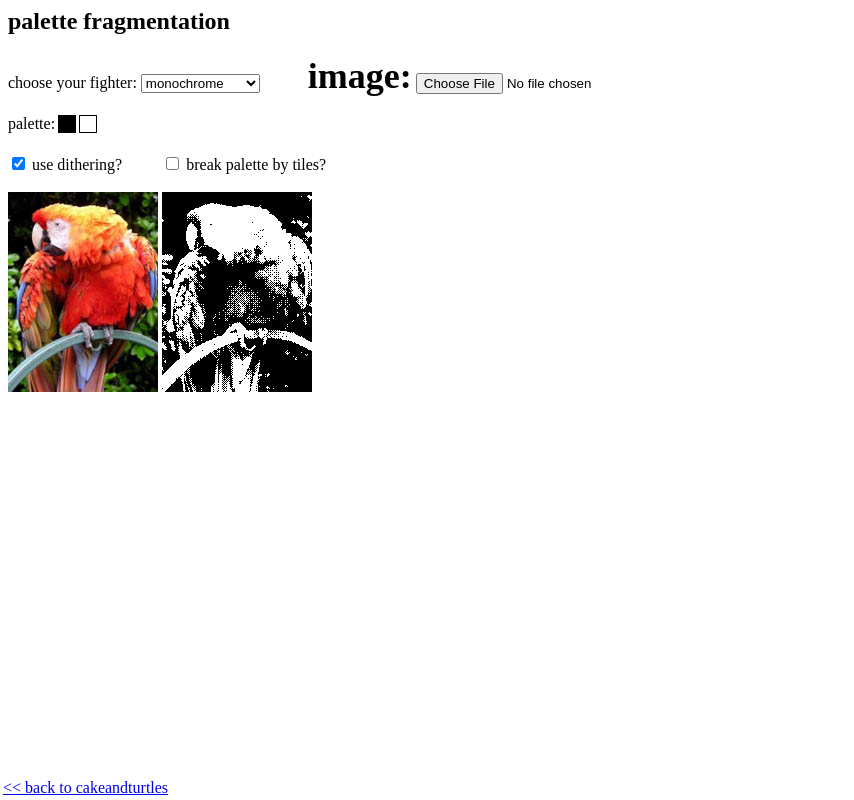
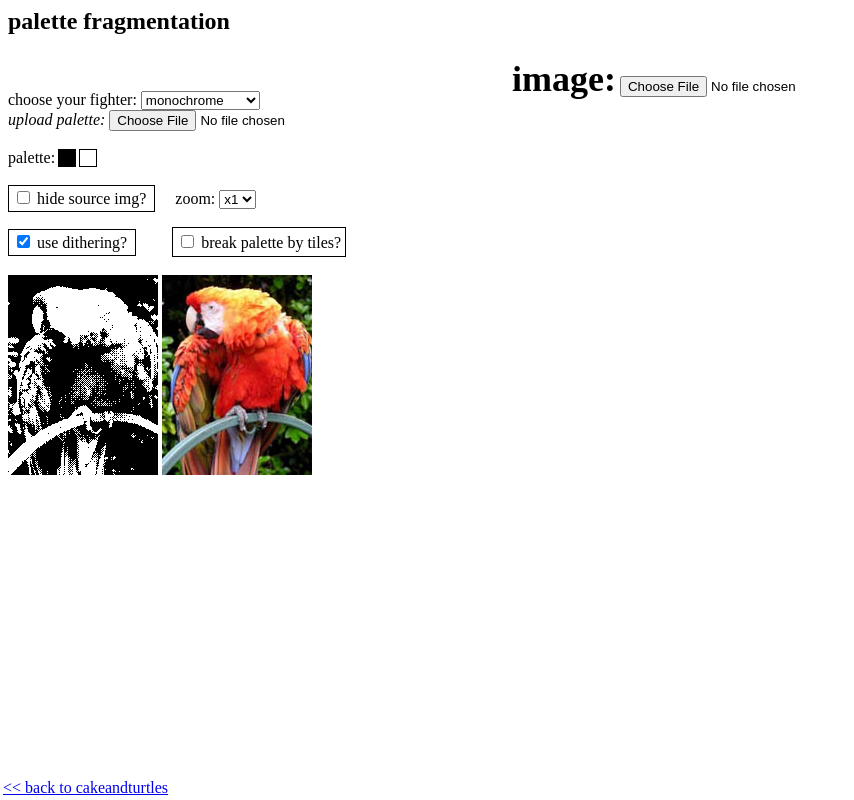
Before and after one commit to jakeonaut/palette-world, a plain HTML site: page index.html in a window 1280 px wide. Shown: the whole page, without its empty margins (0-854 px from the left). Drawn offline with Linux system fonts and the light colour scheme.

Commit message:
additions

```diff
--- a/index.html
+++ b/index.html
@@ -20,6 +20,9 @@
 <body>
 
 <h2>palette fragmentation</h2>
+<br>
+<div style="display:inline-block;position:absolute;left:512px;top:58px;"><span style="font-size: 36px;font-weight:bold;">image:</span> <input id="userImage" type="file" onchange="userUploadImage();" value="upload image" /></div>
+<br>
 choose your fighter:
 <select id="user_palette" onchange="userSelectPalette();">
     <option value="monochrome">monochrome</option>
@@ -33,8 +36,8 @@ choose your fighter:
     <option value="16">random 16 color</option>
     <!--<option value="0">8 colors chosen from image</option>-->
 </select>
-&nbsp;&nbsp;&nbsp;&nbsp;&nbsp;&nbsp;&nbsp;&nbsp;&nbsp;&nbsp;
-<span style="font-size: 36px;font-weight:bold;">image:</span> <input type="file" onchange="userUploadImage();" value="upload image" />
+<br>
+<div style="display:inline-block;"><i>upload palette:</i> <input id="userPalette" type="file" onchange="userUploadPalette();" value="upload image" /></div>
 <br/><br/>
 <span style="float:left;">palette: </span><span id="palette_area"></span>
 <div style="clear:both;"></div>
@@ -44,15 +47,30 @@ color mode: <select id="color_style" onchange="userSelectColorStyle();">
     <option value="hicolor">high color</option>
 </select>
 <br/>--><br/>
-<input type="checkbox" id="user_dithering" checked onchange="userToggleDithering();">
+<span style="cursor:pointer;border:1px solid black; padding:4px;" onClick="userToggleHideSourceImg()">
+    <input style="cursor:pointer;" type="checkbox" id="user_hide_src_img">
+    hide source img?
+</span>
+&nbsp;&nbsp;&nbsp;&nbsp;
+zoom: <select id="user_zoom" onchange="userSelectZoom();">
+    <option value="1">x1</option>
+    <option value="2">x2</option>
+    <option value="3">x3</option>
+</select>
+<br><br>
+<span style="cursor:pointer;border:1px solid black; padding:4px;" onClick="userToggleDithering()">
+    <input style="cursor:pointer;" type="checkbox" id="user_dithering" checked>
     use dithering?
-&nbsp;&nbsp;&nbsp;&nbsp;&nbsp;&nbsp;&nbsp;&nbsp;
-<input type="checkbox" id="user_tiled_palettes" onchange="userToggleTiledPalettes();">
+</span>&nbsp;&nbsp;&nbsp;&nbsp;&nbsp;&nbsp;&nbsp;&nbsp;
+<div style="cursor:pointer;border:1px solid black; padding:4px;display:inline-block;" onClick="userToggleTiledPalettes()">
+    <input style="cursor:pointer;" type="checkbox" id="user_tiled_palettes">
     break palette by tiles?
-<br/>
-<br/>
+</div>
+<br>
+<br>
+<canvas id="new"></canvas>
 <canvas id="original"></canvas>
-<canvas id="new"></canvas>
+<canvas id="palette" style="display:none;"></canvas>
 
 
 <script src="palettes.js"></script>
@@ -69,7 +87,7 @@ function init(img){
     ctx = canvas.getContext("2d");
 
     function loadHandler(){
-        Drawr.init(img);
+        Drawr.init(img, 1);
         Drawr.drawWithPalette(user_palette);
     }
 
--- a/script.js
+++ b/script.js
@@ -1,20 +1,21 @@
 var Drawr = function(){};
 Drawr.tiles = [];
 
-Drawr.init = function(img){
-    canvas_orig.width = img.width;
-    canvas_orig.height = img.height;
+Drawr.init = function(img, zoom_level){
+    canvas_orig.width = img.width * zoom_level;
+    canvas_orig.height = img.height * zoom_level;
     ctx_orig.drawImage(img, 0, 0);
 
-    canvas.width = img.width;
-    canvas.height = img.height;
+    canvas.width = img.width * zoom_level;
+    canvas.height = img.height * zoom_level;
     ctx.fillStyle = "000000";
+    ctx.scale(zoom_level, zoom_level);
     ctx.fillRect(0, 0, canvas.width, canvas.height);
 
     var tile_size = 16;
-    if (canvas.width * canvas.height > 256*256)
+    if (canvas.width * canvas.height > 256*256 * zoom_level*zoom_level)
         tile_size = 32;
-    if (canvas.width * canvas.height > 1024*512)
+    if (canvas.width * canvas.height > 1024*512 * zoom_level*zoom_level)
         tile_size = 64;
     Drawr.tiles = [];
 
--- a/user.js
+++ b/user.js
@@ -6,8 +6,10 @@ ColorMode.HICOLOR = 1;
 var user_palette = palettes["monochrome"].slice(0);
     var hicolor_mapping = [];
 var user_color_mode = ColorMode.CLOSEST_COLOR;
+var hide_src_img = false
 var user_dithering = true;
 var user_tiled_palettes = false;
+var user_zoom_level = 1
 /**************************************************************/
 
 function userSelectPalette(){
@@ -33,6 +35,47 @@ function userSelectPalette(){
     Drawr.drawWithPalette(user_palette);
 }
 
+var paletteCanvas = document.getElementById("palette");
+var paletteContext = paletteCanvas.getContext("2d");
+function userUploadPalette() {
+   var file    = document.querySelector('input[type=file]#userPalette').files[0]; //sames as here
+   var reader  = new FileReader();
+
+   reader.onloadend = function () {
+       img = new Image();
+       img.src = reader.result;
+       img.onload = function(){
+           paletteCanvas.width = img.width;
+           paletteCanvas.height = img.height;
+           paletteContext.drawImage(img, 0, 0);
+           var palette_data = paletteContext.getImageData(0, 0, img.width, 1).data;
+
+            var n = img.width;
+            user_palette = [];
+            for (var i = 0; i < n; i++){
+                var index = i * 4;
+                var r = Math.floor(palette_data[index]);
+                var g = Math.floor(palette_data[index+1]);
+                var b = Math.floor(palette_data[index+2]);
+                user_palette.push([r, g, b]);
+            }
+            Drawr.drawWithPalette(user_palette);
+       }
+   }
+
+   if (file) {
+       reader.readAsDataURL(file); //reads the data as a URL
+   } else {}
+}
+
+function userSelectZoom() {
+    var select = document.getElementById("user_zoom");
+    user_zoom_level = Number(select.options[select.selectedIndex].value);
+
+    Drawr.init(img, user_zoom_level);
+    Drawr.drawWithPalette(user_palette);
+}
+
 function userSelectColorStyle(){
     var select = document.getElementById("color_style");
     var color_mode = select.options[select.selectedIndex].value;
@@ -42,28 +85,38 @@ function userSelectColorStyle(){
     if (color_mode === "hicolor")
         user_color_mode = ColorMode.HICOLOR;
 
-    Drawr.init(img);
+    Drawr.init(img, user_zoom_level);
     if (user_color_mode === ColorMode.CLOSEST_COLOR)
         Drawr.drawWithPalette(user_palette);
 }
 
+document.getElementById("user_hide_src_img").checked = hide_src_img;
+function userToggleHideSourceImg() {
+    hide_src_img = !hide_src_img;
+    document.getElementById("original").style.display = hide_src_img ? "none" : "";
+    document.getElementById("user_hide_src_img").checked = hide_src_img;
+}
+document.getElementById("user_dithering").checked = user_dithering;
 function userToggleDithering(){
     user_dithering = !user_dithering;
     Drawr.drawWithPalette(user_palette);
+    document.getElementById("user_dithering").checked = user_dithering;
 }
+document.getElementById("user_tiled_palettes").checked = user_tiled_palettes;
 function userToggleTiledPalettes(){
     user_tiled_palettes = !user_tiled_palettes;
     Drawr.drawWithPalette(user_palette);
+    document.getElementById("user_tiled_palettes").checked = user_tiled_palettes;
 }
 function userUploadImage(){
-   var file    = document.querySelector('input[type=file]').files[0]; //sames as here
+   var file    = document.querySelector('input[type=file]#userImage').files[0]; //sames as here
    var reader  = new FileReader();
 
    reader.onloadend = function () {
        img = new Image();
        img.src = reader.result;
        img.onload = function(){
-           Drawr.init(img);
+           Drawr.init(img, user_zoom_level);
            Drawr.drawWithPalette(user_palette);
        }
    }
```
